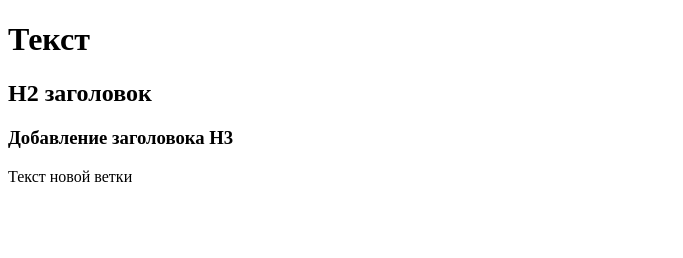
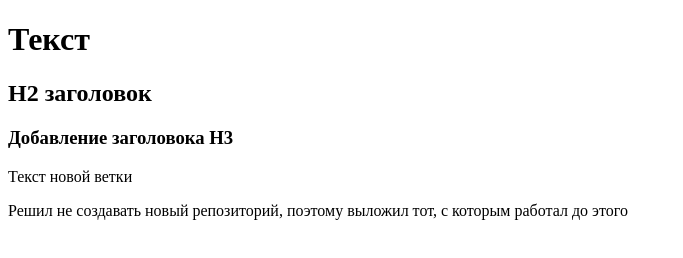
Before and after one commit to Ildar1503/git-test, a plain HTML site: page index.html in a window 1280 px wide. Shown: the whole page, without its empty margins (0-683 px from the left). Drawn offline with Linux system fonts and the light colour scheme.

Commit message:
Публикация страницы

```diff
--- a/index.html
+++ b/index.html
@@ -12,5 +12,7 @@
     <h2>H2 заголовок</h2>
     <h3>Добавление заголовока H3</h3>
     <p>Текст новой ветки</p>
+
+    <p>Решил не создавать новый репозиторий, поэтому выложил тот, с которым работал до этого</p>
 </body>
 </html>
```
Also changed, not shown: 1 other file.
